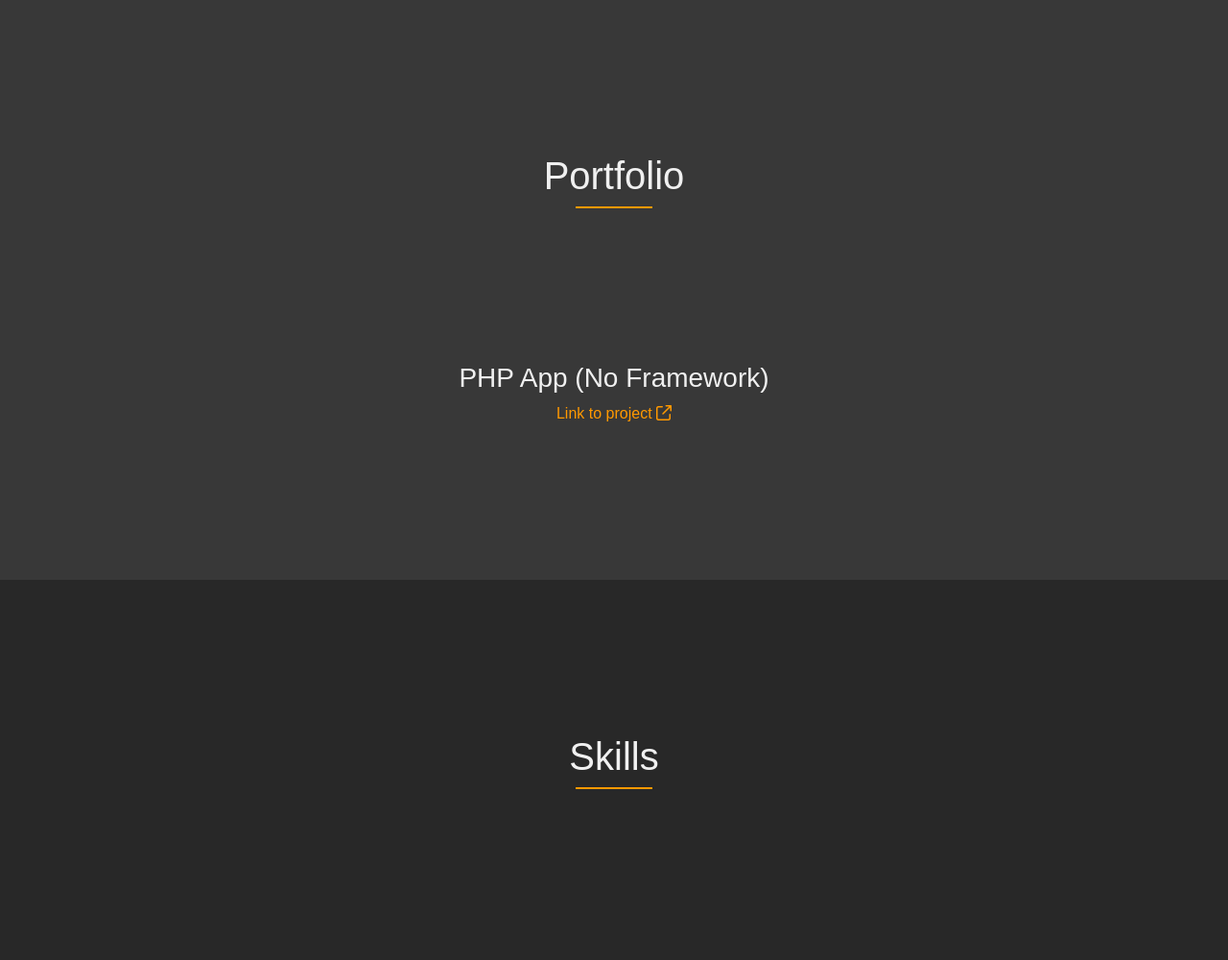
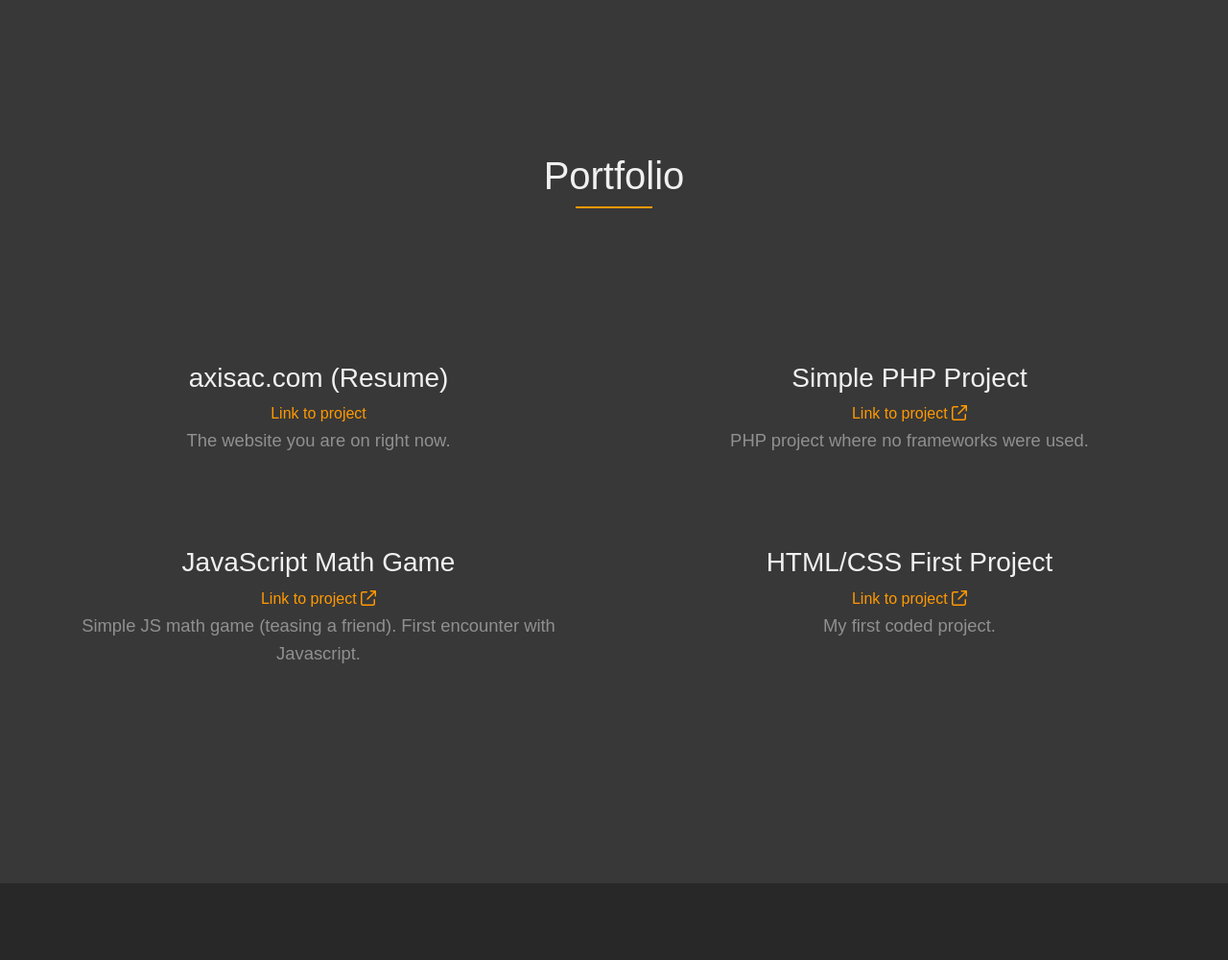
Before and after one commit to AXIS-Consulting/axisac_website, a PHP site: page / in a window 1280 px wide. Shown: the part 1575-2575 px from the top of the page at 96% size. Run offline with PHP 8.4, Linux system fonts and the light colour scheme; some libraries are stand-ins or nearby versions.

Commit message:
update
added links to github, changed spacing in style.css

```diff
--- a/css/style.css
+++ b/css/style.css
@@ -54,6 +54,7 @@ a, a:link, a:visited, a:active {
     text-decoration: none;
     color: #ff9900;
     display: inline-block;
+    /*padding-bottom: 1rem;*/
 }
 
 a:hover {
@@ -189,6 +190,10 @@ h2 {
     padding-bottom: .5rem;
 }
 
+.portfolio-container > div {
+    padding-bottom: 3rem;
+}
+
 .highlight {
     color: #ff9900;
 }
--- a/index.php
+++ b/index.php
@@ -68,24 +68,32 @@
     <div class="portfolio-container">
 
         <div>
-            <h3>PHP App (No Framework)</h3>
-            <a href="https://github.com/AXIS-Consulting/php-app-no-framework" target="_blank">Link to project <i class="fa-regular fa-arrow-up-right-from-square"></i></a>
+            <h3>axisac.com (Resume)</h3>
+            <a href="/">Link to project</a>
+            <br>
+            <p>The website you are on right now.</p>
         </div>
 
-<!--        <div>-->
-<!--            <h3>Project</h3>-->
-<!--            <a href="/projects" target="_blank">Link to project <i class="fa-regular fa-arrow-up-right-from-square"></i></a>-->
-<!--        </div>-->
-<!---->
-<!--        <div>-->
-<!--            <h3>Project</h3>-->
-<!--            <a href="/projects" target="_blank">Link to project <i class="fa-regular fa-arrow-up-right-from-square"></i></a>-->
-<!--        </div>-->
-<!---->
-<!--        <div>-->
-<!--            <h3>Project</h3>-->
-<!--            <a href="/projects" target="_blank">Link to project <i class="fa-regular fa-arrow-up-right-from-square"></i></a>-->
-<!--        </div>-->
+        <div>
+            <h3>Simple PHP Project</h3>
+            <a href="https://github.com/AXIS-Consulting/php-app-no-framework" target="_blank">Link to project <i class="fa-regular fa-arrow-up-right-from-square"></i></a>
+            <br>
+            <p>PHP project where no frameworks were used.</p>
+        </div>
+
+        <div>
+            <h3>JavaScript Math Game</h3>
+            <a href="https://github.com/AXIS-Consulting/Are-You-Smarter-Than-Ericson" target="_blank">Link to project <i class="fa-regular fa-arrow-up-right-from-square"></i></a>
+            <br>
+            <p>Simple JS math game (teasing a friend). First encounter with Javascript. </p>
+        </div>
+
+        <div>
+            <h3>HTML/CSS First Project</h3>
+            <a href="https://github.com/AXIS-Consulting/familytree" target="_blank">Link to project <i class="fa-regular fa-arrow-up-right-from-square"></i></a>
+            <br>
+            <p>My first coded project.</p>
+        </div>
 
     </div>
 
```
